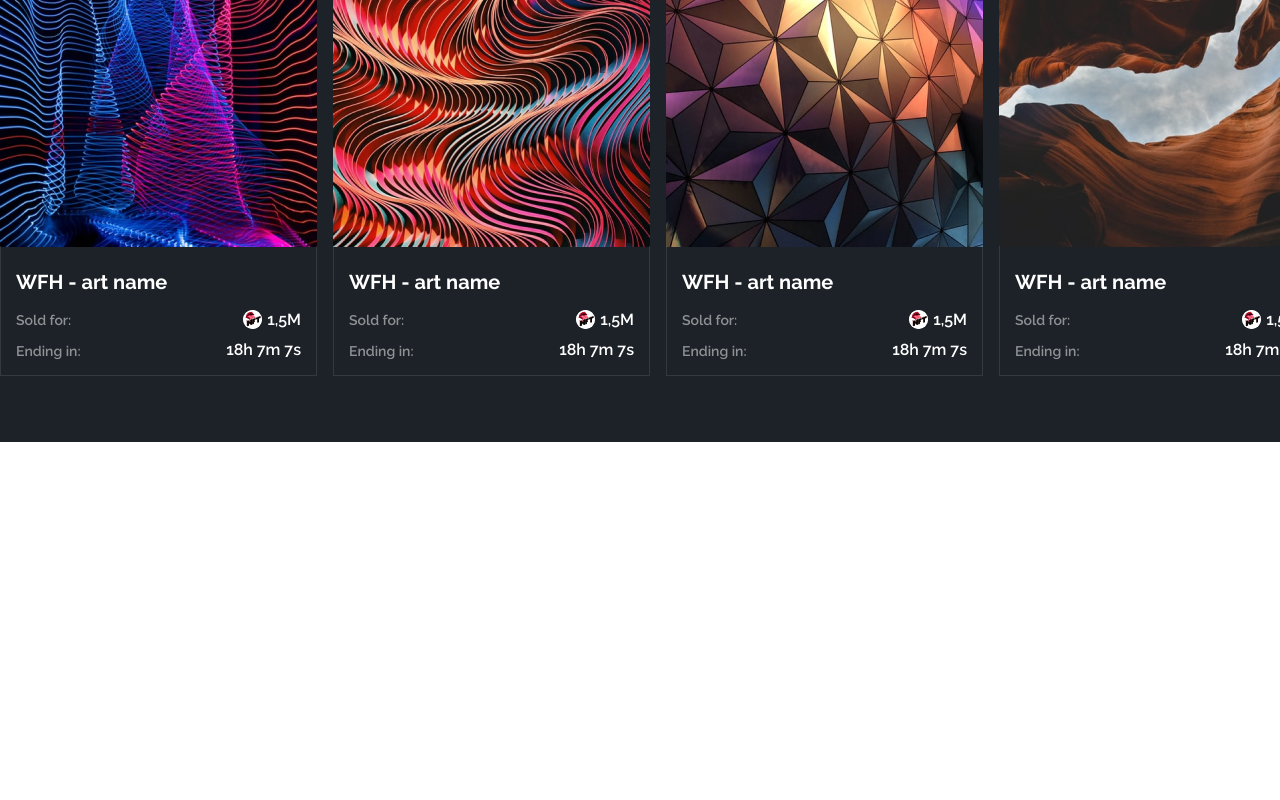
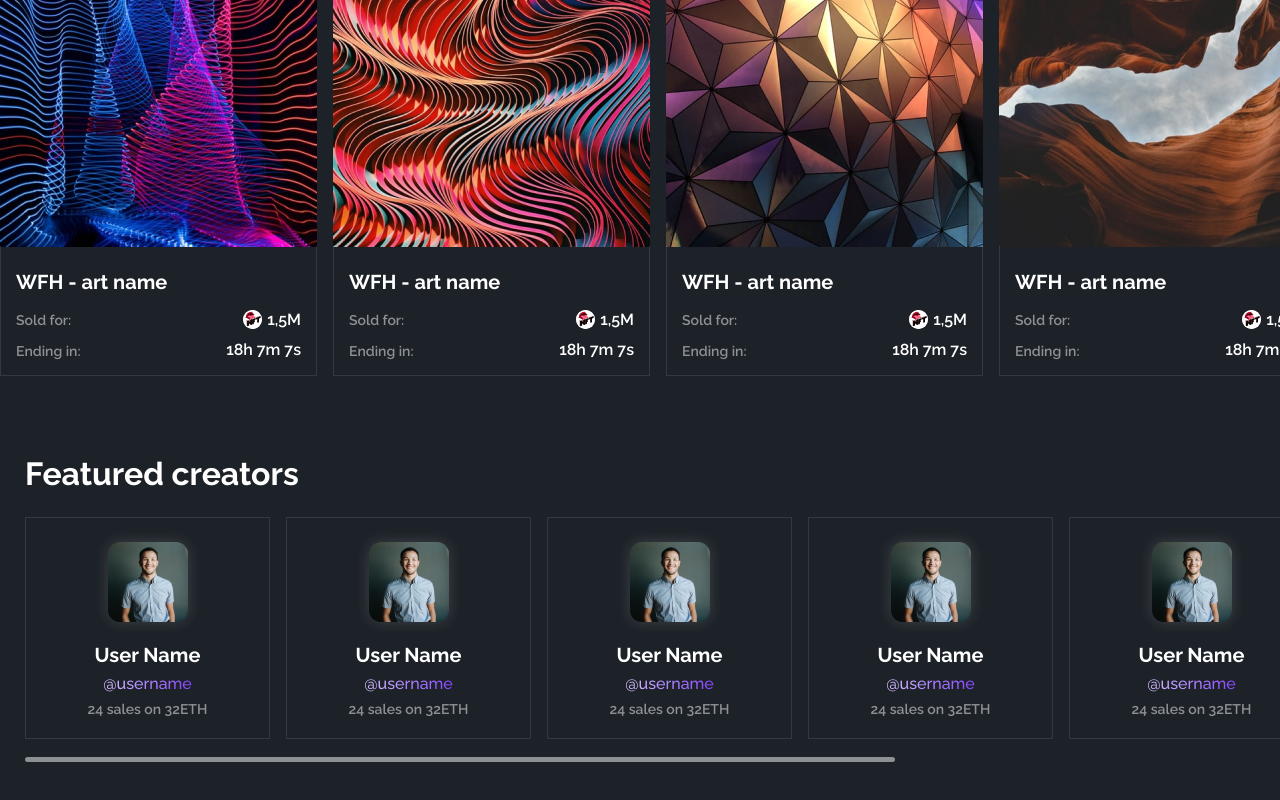
Before and after one commit to Predatar/tasteNFT, a React app: page / in a window 1280 px wide. Shown: the part 1319-2119 px from the top of the page. Before the commit the page ends 1761 px from the top, so only its background shows below. Built offline with nearby package versions, Linux system fonts and the light colour scheme.

Commit message:
Featured Creators

```diff
--- /dev/null
+++ b/src/components/card/slideCard/index.jsx
@@ -0,0 +1,20 @@
+import React from 'react';
+
+import styles from './index.module.scss';
+
+import userIMg from '../../../img/user/user9.png';
+
+const SlideCard = () => {
+  return (
+    <div className={styles.slideCard}>
+      <div className={styles.slideCardImg}>
+        <img src={userIMg} alt="user" />
+      </div>
+      <div className={styles.slideCardName}>User Name</div>
+      <div className={styles.slideCardTag}>@username</div>
+      <div className={styles.slideCardInfo}>24 sales on 32ETH</div>
+    </div>
+  );
+};
+
+export default SlideCard;
--- /dev/null
+++ b/src/components/card/slideCard/index.module.scss
@@ -0,0 +1,41 @@
+.slideCard {
+  padding-top: 24px;
+  width: 245px;
+  height: 222px;
+  display: flex;
+  flex-direction: column;
+  align-items: center;
+  border: 1px solid #333940;
+}
+.slideCardImg {
+  width: 80px;
+  height: 80px;
+  border-radius: 12px;
+  box-shadow: 0px 0px 15px 0px rgba(255, 255, 255, 0.15);
+}
+.slideCardName {
+  margin-top: 22px;
+  color: #fff;
+  font-family: 'Raleway';
+  font-size: 20px;
+  font-weight: 700;
+}
+.slideCardTag {
+  margin-top: 8px;
+  background: linear-gradient(270deg, #8743ff 0%, #d8c2ff 100%);
+  background-clip: text;
+  -webkit-background-clip: text;
+  -webkit-text-fill-color: transparent;
+  font-family: 'Raleway';
+  font-size: 16px;
+  font-weight: 500;
+}
+.slideCardInfo {
+  margin-top: 8px;
+  color: rgba(255, 255, 255, 0.5);
+  font-family: 'Raleway';
+  font-size: 14px;
+  font-style: normal;
+  font-weight: 600;
+  line-height: normal;
+}
--- /dev/null
+++ b/src/components/featuredCreators/index.jsx
@@ -0,0 +1,45 @@
+import React from 'react';
+import SlideCard from '../card/slideCard';
+
+import { Swiper, SwiperSlide } from 'swiper/react';
+import { Scrollbar } from 'swiper/modules';
+import styles from './index.module.scss';
+
+const FeaturedCreators = props => {
+  return (
+    <div className={props.mt ? styles.featuredCreatorsFirst : styles.featuredCreatorsSecond}>
+      <div className={props.mt ? styles.titleFirst : styles.titleSecond}>Featured creators</div>
+      <Swiper
+        slidesPerView={'auto'}
+        modules={[Scrollbar]}
+        scrollbar={{ draggable: true }}
+        spaceBetween={16}
+        className={styles.slider}
+      >
+        <SwiperSlide className={styles.slide}>
+          <SlideCard />
+        </SwiperSlide>
+        <SwiperSlide className={styles.slide}>
+          <SlideCard />
+        </SwiperSlide>
+        <SwiperSlide className={styles.slide}>
+          <SlideCard />
+        </SwiperSlide>
+        <SwiperSlide className={styles.slide}>
+          <SlideCard />
+        </SwiperSlide>
+        <SwiperSlide className={styles.slide}>
+          <SlideCard />
+        </SwiperSlide>
+        <SwiperSlide className={styles.slide}>
+          <SlideCard />
+        </SwiperSlide>
+        <SwiperSlide className={styles.slide}>
+          <SlideCard />
+        </SwiperSlide>
+      </Swiper>
+    </div>
+  );
+};
+
+export default FeaturedCreators;
--- /dev/null
+++ b/src/components/featuredCreators/index.module.scss
@@ -0,0 +1,28 @@
+.featuredCreators {
+
+}
+.featuredCreatorsFirst {
+	margin-top: 80px;
+	padding-left: 25px;
+}
+.featuredCreatorsSecond {
+	margin-top: 48px;
+	padding-left: 25px;
+}
+.titleFirst {
+  color: #fff;
+  font-family: 'Raleway';
+  font-size: 32px;
+  font-weight: 700;
+}
+.titleSecond {
+  display: none;
+}
+
+.slider {
+	margin-top: 24px;
+}
+
+.slide {
+	width: 245px;
+}
--- a/src/pages/main/index.jsx
+++ b/src/pages/main/index.jsx
@@ -2,12 +2,14 @@ import React from 'react';
 
 import Main from './main';
 import ArtWorkSection from './artWorkSection';
+import FeaturedCreators from '../../components/featuredCreators';
 
 const MainPage = () => {
   return (
     <>
       <Main />
       <ArtWorkSection />
+      <FeaturedCreators mt={true} />
     </>
   );
 };
--- a/src/styles/variable.scss
+++ b/src/styles/variable.scss
@@ -24,3 +24,14 @@ a {
   border-radius: 99px !important;
   background: rgba(255, 255, 255, 0.5) !important;
 }
+
+.swiper-scrollbar {
+  margin-top: 18px;
+}
+
+.swiper-scrollbar-drag {
+  width: 400px;
+  height: 5px;
+  border-radius: 99px;
+  background: rgba(255, 255, 255, 0.5);
+}
```
Also changed, not shown: src/img/user/user9.png (added).
